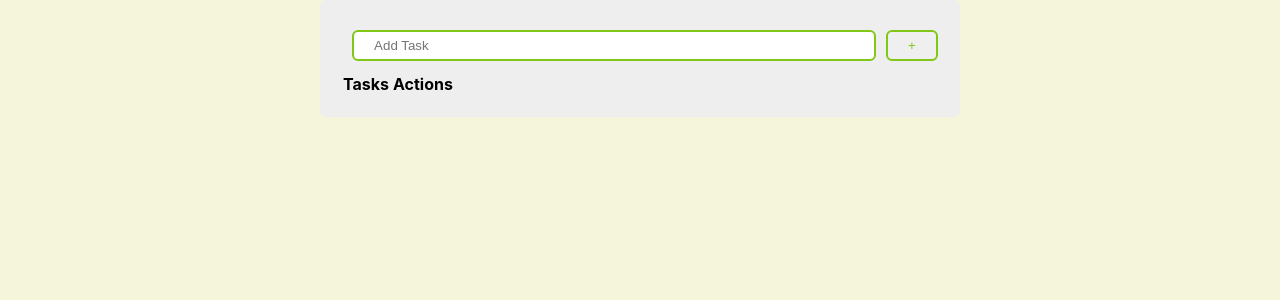
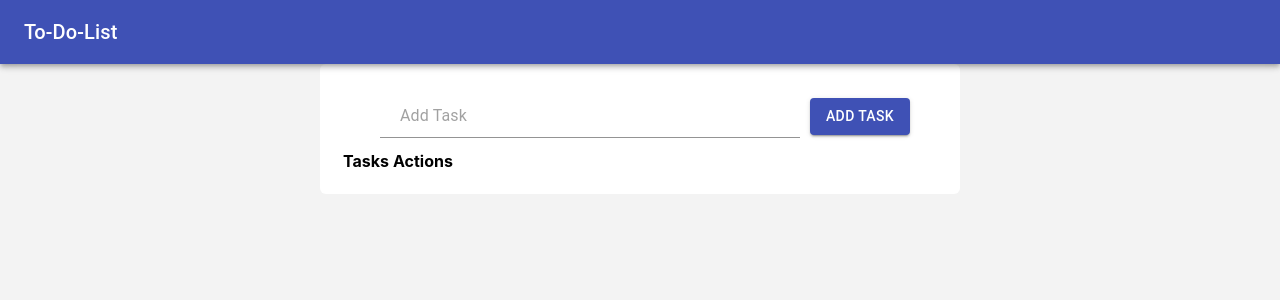
Before and after one commit to keshav-singla/To-do-list, a React (Create React App) app: page / in a window 1280 px wide. Shown: the top 300 px of the page. Built offline with nearby package versions, Linux system fonts and the light colour scheme; a web font is replaced by a local one.

Commit message:
intial ui designing with material ui

```diff
--- a/package.json
+++ b/package.json
@@ -3,6 +3,7 @@
   "version": "0.1.0",
   "private": true,
   "dependencies": {
+    "@material-ui/core": "^4.5.1",
     "node-sass": "^4.12.0",
     "react": "^16.9.0",
     "react-dev-utils": "^9.0.3",
--- a/src/App.css
+++ b/src/App.css
@@ -1,6 +1,6 @@
 .app {
   /* text-align: center; */
-  background-color: beige;
+  background-color: rgb(243, 243, 243);
   min-height: 100vh;
 
 }
--- a/src/App.js
+++ b/src/App.js
@@ -1,10 +1,11 @@
 import React from 'react';
 import './App.css';
 import Taskbar from './components/input';
-
+import Header from './components/appBar'
 function App() {
   return (
     <div className="app">
+      <Header />
       <Taskbar />
     </div>
   );
--- /dev/null
+++ b/src/components/appBar.js
@@ -0,0 +1,31 @@
+import React from 'react'
+import { withStyles } from '@material-ui/styles'
+import AppBar from '@material-ui/core/AppBar';
+import Toolbar from '@material-ui/core/Toolbar';
+import Typography from '@material-ui/core/Typography';
+
+const styles = {
+    appbar: {
+        flexGrow: 1,
+    }
+}
+class Header extends React.Component {
+
+    render() {
+        const { classes } = this.props
+        return (
+            <div className={classes.appbar} >
+                <AppBar position='sticky' >
+                    <Toolbar>
+                        <Typography variant="h6" color="inherit">
+                            To-Do-List
+                        </Typography>
+                    </Toolbar>
+                </AppBar>
+            </div>
+
+        )
+    }
+}
+
+export default withStyles(styles)(Header);
--- a/src/components/input.js
+++ b/src/components/input.js
@@ -3,6 +3,9 @@ import { connect } from 'react-redux';
 import { bindActionCreators } from 'redux';
 import { addTask } from '../actions/addtask';
 import List from './list'
+import { Input } from '@material-ui/core';
+import Button from '@material-ui/core/Button';
+
 
 class Taskbar extends React.Component {
     constructor() {
@@ -29,22 +32,26 @@ class Taskbar extends React.Component {
         return (
             <div className='container'>
                 <div className='inputContainer'>
-                    <input className='inputFeild'
-                    type="text"
-                    // refs = 'tasks'
-                    placeholder= 'Add Task'
-                    name= "input"
-                    value={this.state.input}
-                    onChange={this.handleChange}
-                    autoComplete = 'off'
+
+                    <Input
+                        className='inputFeild'
+                        // fullWidth={true}
+                        type="text"
+                        placeholder='Add Task'
+                        name="input"
+                        value={this.state.input}
+                        onChange={this.handleChange}
+                        autoComplete='off'
                     />
 
-                <button
-                    className='addButton'
-                    onClick={() => {this.handleSubmit(this.state.input)}}
-                >
-                    +
-                </button>
+                    <Button
+                        variant="contained"
+                        color="primary"
+                        // className={classes.button}
+                        onClick={() => {this.handleSubmit(this.state.input)}}
+                    >
+                        Add Task
+                    </Button>
 
                 </div>
                 <List />
@@ -53,8 +60,8 @@ class Taskbar extends React.Component {
     }
 }
 
-function mapDisptachToProps(dispatch){
-    return bindActionCreators({addTask}, dispatch)
+function mapDisptachToProps(dispatch) {
+    return bindActionCreators({ addTask }, dispatch)
 }
 
-export default connect( () => {}, mapDisptachToProps) (Taskbar);
+export default connect(() => { }, mapDisptachToProps)(Taskbar);
--- a/src/styles/config/_variable.scss
+++ b/src/styles/config/_variable.scss
@@ -3,7 +3,7 @@
     margin-right: 25%;
     // margin-top: 10%;
     padding: 20px;
-    background-color: rgb(238, 238, 238);
+    background-color: rgb(255, 255, 255);
     border-radius: 6px;
 }
 
@@ -12,9 +12,9 @@
 }
 
 .inputFeild{
-    border-radius: 6px;
-    border: 2px solid rgb(129, 199, 23);
-    width: 80%;
+    // border-radius: 6px;
+    // border: 2px solid rgb(129, 199, 23);
+    width: 70%;
     padding: 6px 20px;
     margin: 10px;
 }
```
Also changed, not shown: 1 other file (tests, documents, lock files or other folders).
